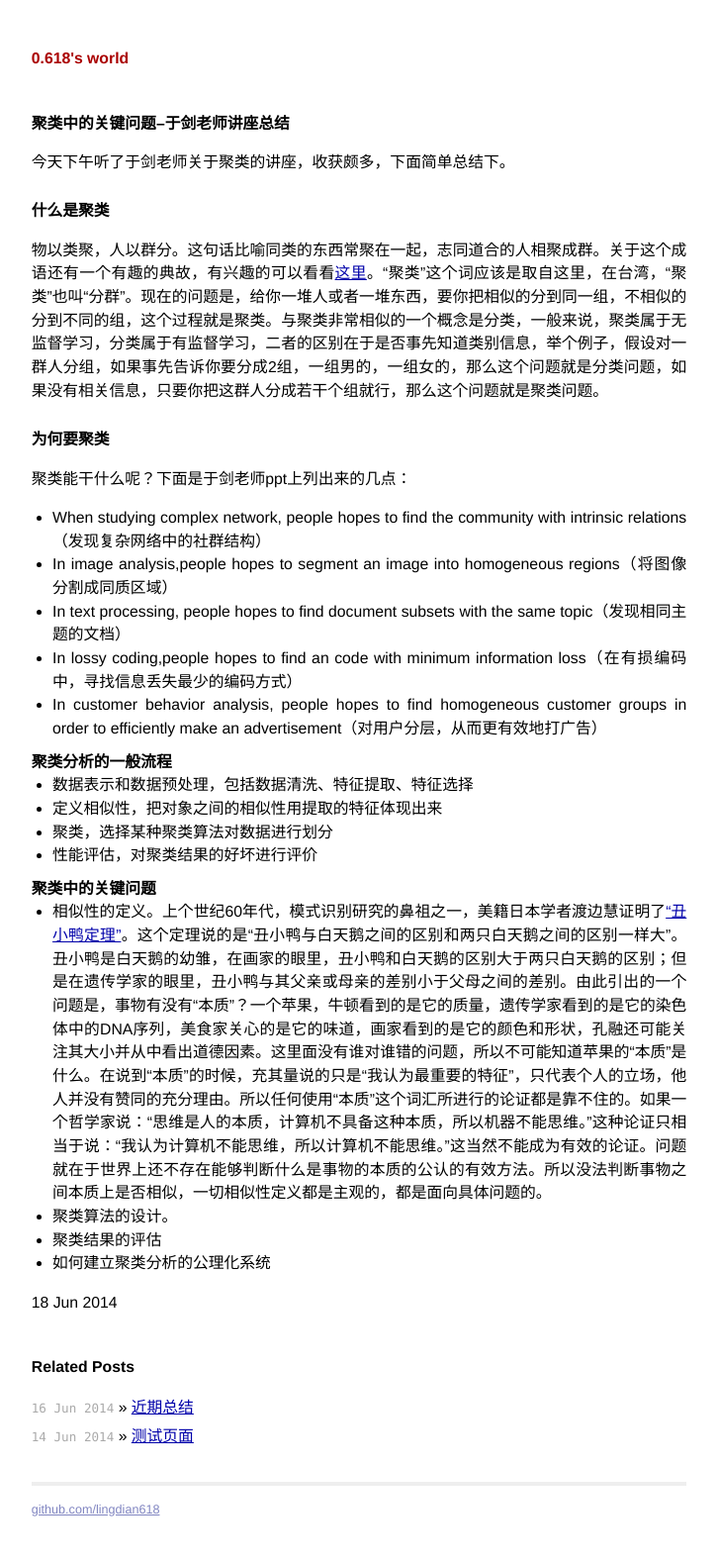
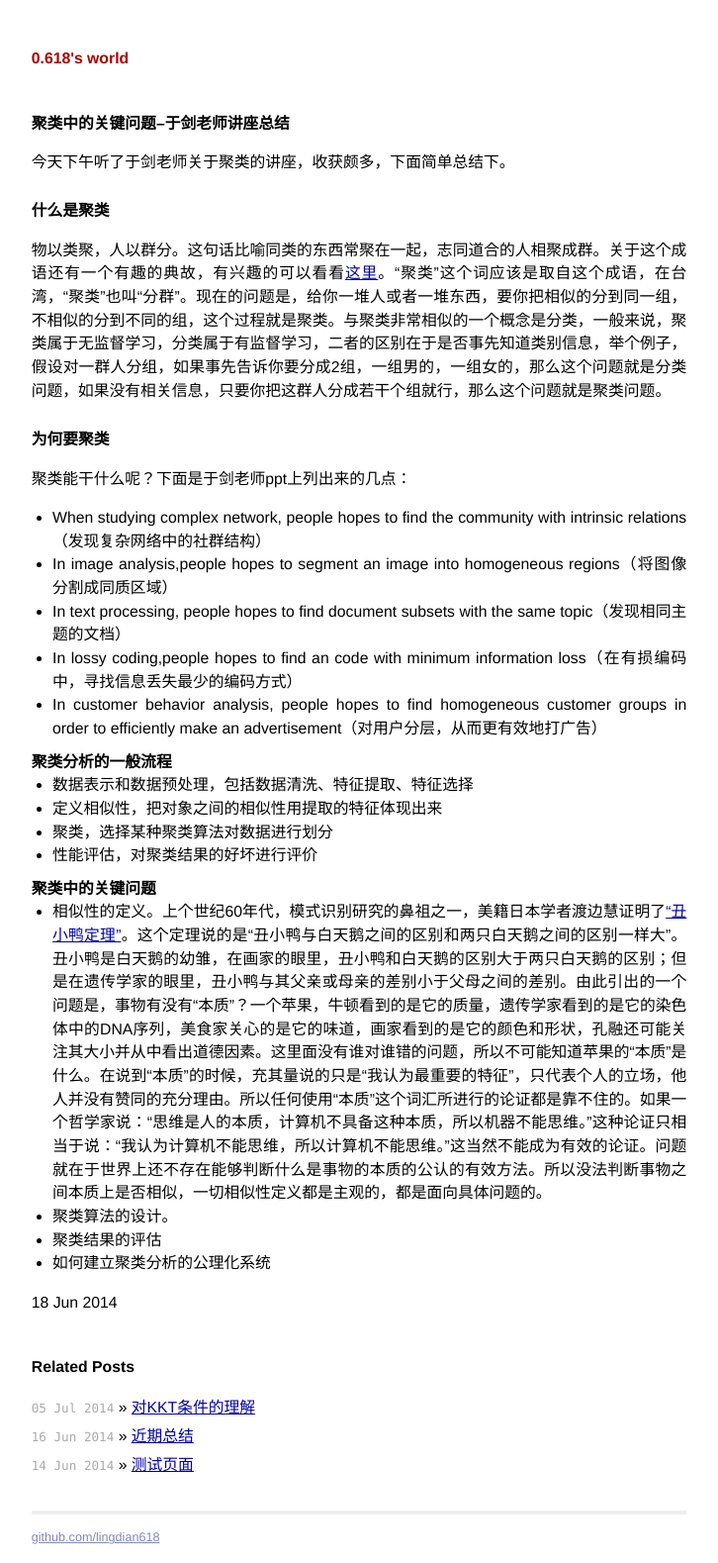
Before and after one commit to SimpleJian/blog, a Jekyll site: the page built from _posts/2014-06-18-cluster.md, in a window 1280 px wide. Shown: the whole page at 99% size, without its empty margins (277-1003 px from the left). Built offline with Jekyll 4.4.1, drawn with Linux system fonts in a browser that asks for light colours; before the commit the page ends 1550 px from its top, so only the background shows below that.

Commit message:
another push

```diff
--- a/_posts/2014-06-18-cluster.md
+++ b/_posts/2014-06-18-cluster.md
@@ -10,7 +10,7 @@ tags: machine learning, summary, lecture
 
 ## 什么是聚类
 
-物以类聚，人以群分。这句话比喻同类的东西常聚在一起，志同道合的人相聚成群。关于这个成语还有一个有趣的典故，有兴趣的可以看看[这里](http://baike.baidu.com/view/412596.htm)。“聚类”这个词应该是取自这里，在台湾，“聚类”也叫“分群”。现在的问题是，给你一堆人或者一堆东西，要你把相似的分到同一组，不相似的分到不同的组，这个过程就是聚类。与聚类非常相似的一个概念是分类，一般来说，聚类属于无监督学习，分类属于有监督学习，二者的区别在于是否事先知道类别信息，举个例子，假设对一群人分组，如果事先告诉你要分成2组，一组男的，一组女的，那么这个问题就是分类问题，如果没有相关信息，只要你把这群人分成若干个组就行，那么这个问题就是聚类问题。
+物以类聚，人以群分。这句话比喻同类的东西常聚在一起，志同道合的人相聚成群。关于这个成语还有一个有趣的典故，有兴趣的可以看看[这里](http://baike.baidu.com/view/412596.htm)。“聚类”这个词应该是取自这个成语，在台湾，“聚类”也叫“分群”。现在的问题是，给你一堆人或者一堆东西，要你把相似的分到同一组，不相似的分到不同的组，这个过程就是聚类。与聚类非常相似的一个概念是分类，一般来说，聚类属于无监督学习，分类属于有监督学习，二者的区别在于是否事先知道类别信息，举个例子，假设对一群人分组，如果事先告诉你要分成2组，一组男的，一组女的，那么这个问题就是分类问题，如果没有相关信息，只要你把这群人分成若干个组就行，那么这个问题就是聚类问题。
 
 ## 为何要聚类
 
```
Also changed, not shown: _posts/2014-06-14-test.md (+9 -9 lines), _posts/2014-07-05-kkt.md (added, +18 -0 lines), 2 other files.
